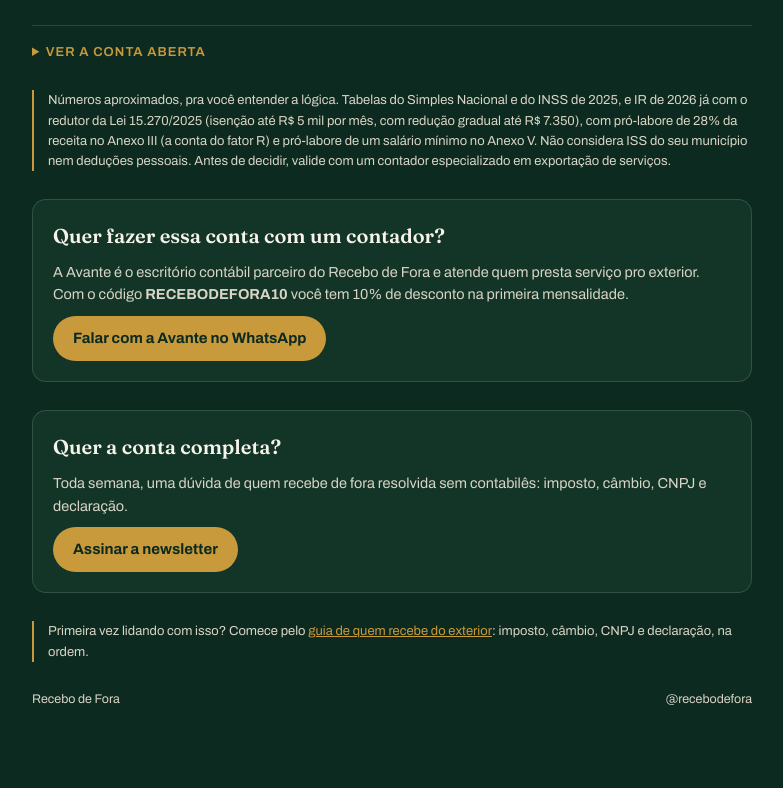
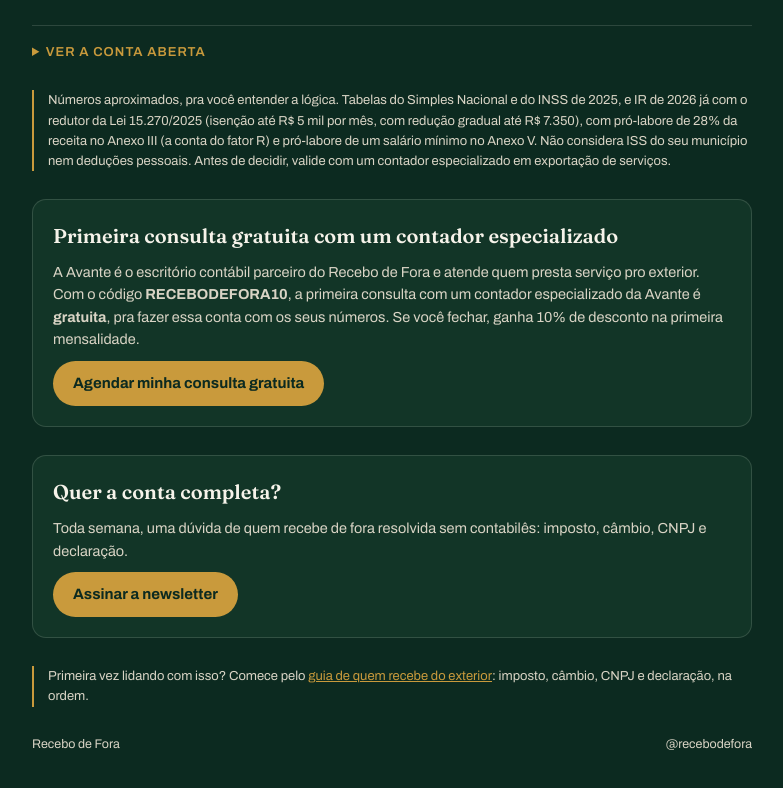
Before and after one commit to recebodefora/calculadora, a plain HTML site: page index.html in a window 1280 px wide. Shown: the part 1262-2050 px from the top of the page, without its empty margins (248-1031 px from the left). Before the commit the page ends 2019 px from the top, so only its background shows below. Drawn offline with Linux system fonts and the light colour scheme.

Commit message:
Oferta da Avante: primeira consulta gratuita com o codigo RECEBODEFORA10

```diff
--- a/index.html
+++ b/index.html
@@ -144,9 +144,9 @@
   <p class="aviso">Números aproximados, pra você entender a lógica. Tabelas do Simples Nacional e do INSS de 2025, e IR de 2026 já com o redutor da Lei 15.270/2025 (isenção até R$ 5 mil por mês, com redução gradual até R$ 7.350), com pró-labore de 28% da receita no Anexo III (a conta do fator R) e pró-labore de um salário mínimo no Anexo V. Não considera ISS do seu município nem deduções pessoais. Antes de decidir, valide com um contador especializado em exportação de serviços.</p>
 
   <section class="cta">
-    <h2>Quer fazer essa conta com um contador?</h2>
-    <p>A Avante é o escritório contábil parceiro do Recebo de Fora e atende quem presta serviço pro exterior. Com o código <strong>RECEBODEFORA10</strong> você tem 10% de desconto na primeira mensalidade.</p>
-    <a href="https://wa.me/5521972360836?text=Oi%21%20Vim%20pelo%20Recebo%20de%20Fora%2C%20c%C3%B3digo%20RECEBODEFORA10.%20Recebo%20do%20exterior%20e%20queria%20entender%20a%20parte%20cont%C3%A1bil." target="_blank" rel="noopener">Falar com a Avante no WhatsApp</a>
+    <h2>Primeira consulta gratuita com um contador especializado</h2>
+    <p>A Avante é o escritório contábil parceiro do Recebo de Fora e atende quem presta serviço pro exterior. Com o código <strong>RECEBODEFORA10</strong>, a primeira consulta com um contador especializado da Avante é <strong>gratuita</strong>, pra fazer essa conta com os seus números. Se você fechar, ganha 10% de desconto na primeira mensalidade.</p>
+    <a href="https://wa.me/5521972360836?text=Oi%21%20Vim%20pelo%20Recebo%20de%20Fora%2C%20c%C3%B3digo%20RECEBODEFORA10.%20Quero%20agendar%20a%20primeira%20consulta%20gratuita." target="_blank" rel="noopener">Agendar minha consulta gratuita</a>
   </section>
 
   <section class="cta">
```
